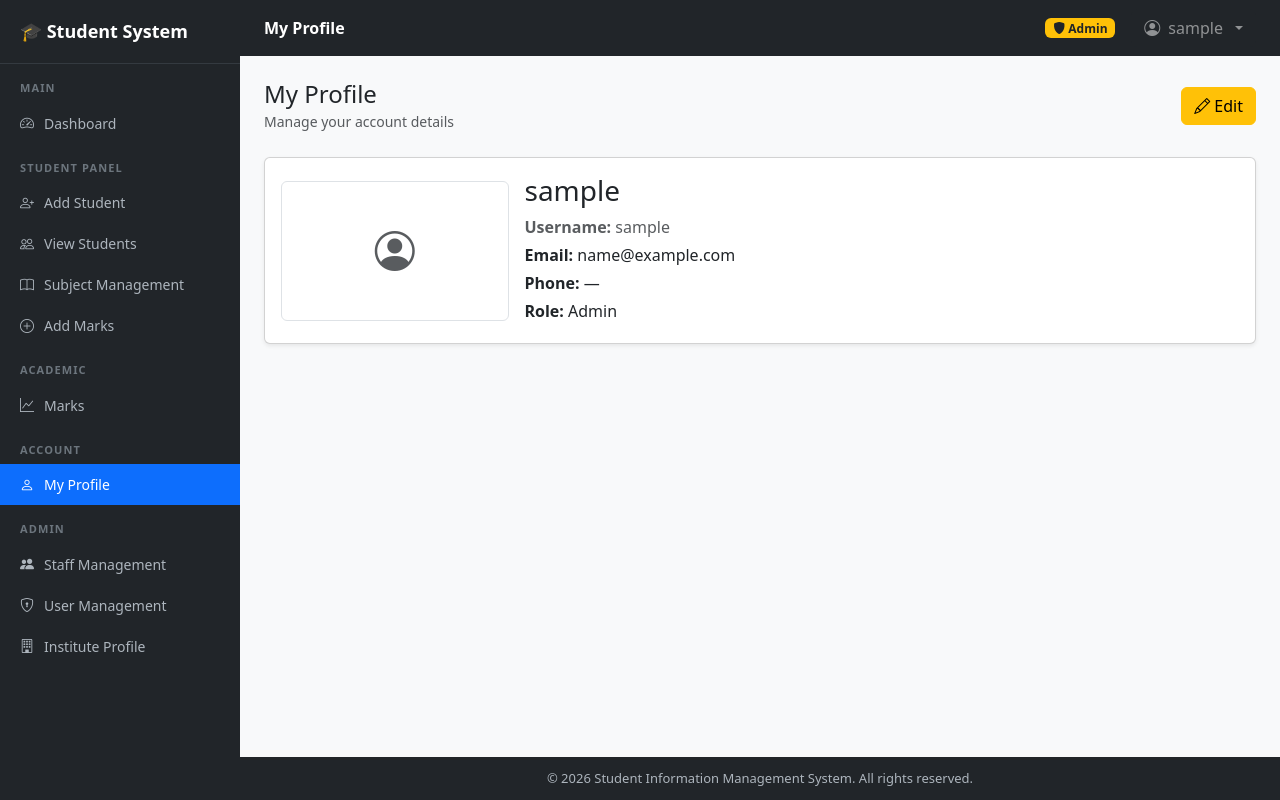
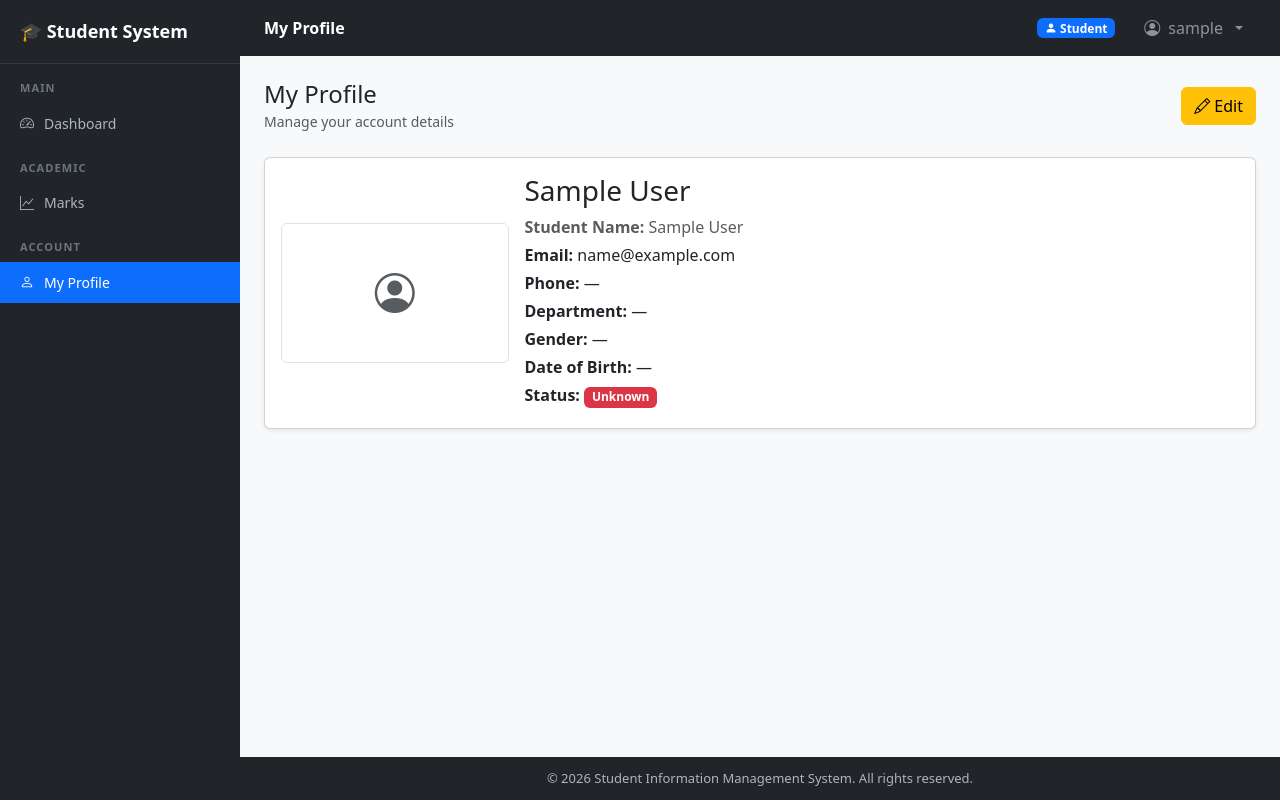
Before and after one commit to ThilakSujan/Student-System, a PHP site: page /profile/view.php in a window 1280 px wide. Run offline with PHP 8.4, Linux system fonts and the light colour scheme; the visitor is signed in with stand-in values (Sample User, id 1); data that the repository does not hold is empty.

Commit message:
Profile View corrections

```diff
--- a/profile/view.php
+++ b/profile/view.php
@@ -7,6 +7,7 @@ $currentPage = 'profile';
 require '../includes/header.php';
 require '../includes/sidebar.php';
 include '../config/db_pdo.php';
+include '../config/db.php';
 
 // Ensure user_profiles table exists
 $pdo->exec("CREATE TABLE IF NOT EXISTS user_profiles (
@@ -19,7 +20,35 @@ $pdo->exec("CREATE TABLE IF NOT EXISTS user_profiles (
     FOREIGN KEY (user_id) REFERENCES users(id) ON DELETE CASCADE
 ) ENGINE=InnoDB DEFAULT CHARSET=utf8;");
 
-// Fetch current user and profile
+// Initialize user data
+$user = [];
+$is_student = $_SESSION['role'] === 'student';
+
+if ($is_student) {
+    // For students, fetch from students table
+    $student_id = $_SESSION['student_id'] ?? $_SESSION['user_id'];
+    $result = $mysqli->query("SELECT * FROM students WHERE id = $student_id LIMIT 1");
+    if ($result && $result->num_rows > 0) {
+        $student = $result->fetch_assoc();
+        $user = [
+            'id' => $student['id'],
+            'username' => $student['student_name'],
+            'email' => $student['email'],
+            'phone' => $student['phone'] ?? '',
+            'role' => 'student',
+            'full_name' => $student['student_name'],
+            'profile_text' => '',
+            'department' => $student['department'] ?? '',
+            'gender' => $student['gender'] ?? '',
+            'dob' => $student['dob'] ?? '',
+            'status' => $student['status'] ?? ''
+        ];
+    } else {
+        header('Location: ../dashboard/dashboard.php');
+        exit;
+    }
+} else {
+    // For admin/staff, fetch from users and user_profiles tables
     $stmt = $pdo->prepare("SELECT u.id, u.username, u.email, u.role, u.created_at, p.full_name, p.phone, p.profile_text
                            FROM users u
                            LEFT JOIN user_profiles p ON u.id = p.user_id
@@ -30,6 +59,7 @@ $user = $stmt->fetch(PDO::FETCH_ASSOC);
     if (!$user) {
         header('Location: ../dashboard/dashboard.php');
         exit;
+    }
 }
 ?>
 
@@ -66,6 +96,23 @@ if (!$user) {
                     </div>
                     <div class="col-md-9">
                         <h3><?php echo htmlspecialchars($user['full_name'] ?: $user['username']); ?></h3>
+
+                        <?php if ($is_student): ?>
+                            <!-- Student Profile Details -->
+                            <p class="text-muted mb-1"><strong>Student Name:</strong> <?php echo htmlspecialchars($user['username']); ?></p>
+                            <p class="mb-1"><strong>Email:</strong> <?php echo htmlspecialchars($user['email']); ?></p>
+                            <p class="mb-1"><strong>Phone:</strong> <?php echo htmlspecialchars($user['phone'] ?: '—'); ?></p>
+                            <p class="mb-1"><strong>Department:</strong> <?php echo htmlspecialchars($user['department'] ?: '—'); ?></p>
+                            <p class="mb-1"><strong>Gender:</strong> <?php echo htmlspecialchars($user['gender'] ?: '—'); ?></p>
+                            <p class="mb-1"><strong>Date of Birth:</strong> <?php echo htmlspecialchars($user['dob'] ? date('d M Y', strtotime($user['dob'])) : '—'); ?></p>
+                            <p class="mb-1">
+                                <strong>Status:</strong>
+                                <span class="badge <?php echo $user['status'] === 'Active' ? 'bg-success' : 'bg-danger'; ?>">
+                                    <?php echo htmlspecialchars($user['status'] ?: 'Unknown'); ?>
+                                </span>
+                            </p>
+                        <?php else: ?>
+                            <!-- Admin/Staff Profile Details -->
                             <p class="text-muted mb-1"><strong>Username:</strong> <?php echo htmlspecialchars($user['username']); ?></p>
                             <p class="mb-1"><strong>Email:</strong> <?php echo htmlspecialchars($user['email']); ?></p>
                             <p class="mb-1"><strong>Phone:</strong> <?php echo htmlspecialchars($user['phone'] ?: '—'); ?></p>
@@ -75,6 +122,7 @@ if (!$user) {
                                     <h6>About</h6>
                                     <p class="small text-muted mb-0"><?php echo nl2br(htmlspecialchars($user['profile_text'])); ?></p>
                                 </div>
+                            <?php endif; ?>
                         <?php endif; ?>
                     </div>
                 </div>
```
Also changed, not shown: profile/edit.php (+7 -0 lines). Lines whose indentation alone changed are shown as unchanged.
